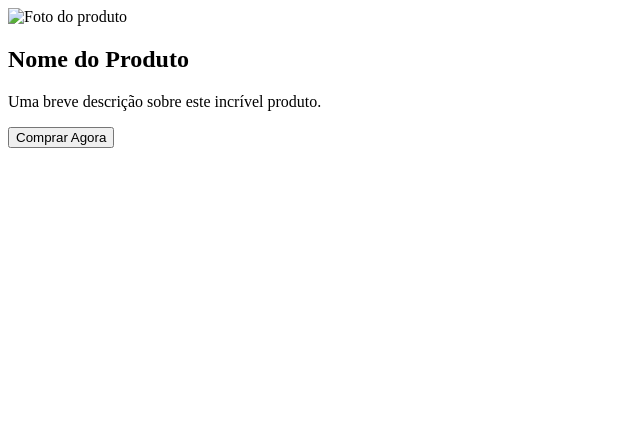
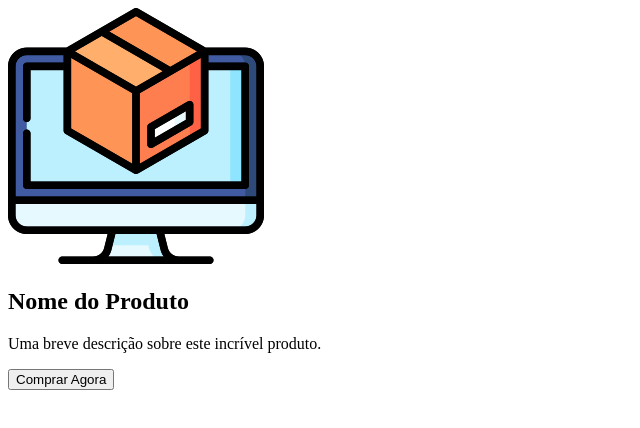
Before and after one commit to a2sjunior/curso_html_css, a plain HTML site: page div.html in a window 1280 px wide. Shown: the whole page, without its empty margins (0-640 px from the left). Drawn offline with Linux system fonts and the light colour scheme.

Commit message:
Altera imagem da página e adiciona figura

```diff
--- a/div.html
+++ b/div.html
@@ -9,7 +9,7 @@
 <body>
 
     <div class="card-produto">
-        <img src="imagem-do-produto.jpg" alt="Foto do produto">
+        <img src="images/produto.png" alt="Foto do produto">
         <h2>Nome do Produto</h2>
         <p>Uma breve descrição sobre este incrível produto.</p>
         <button>Comprar Agora</button>
```
Also changed, not shown: images/produto.png (added).
